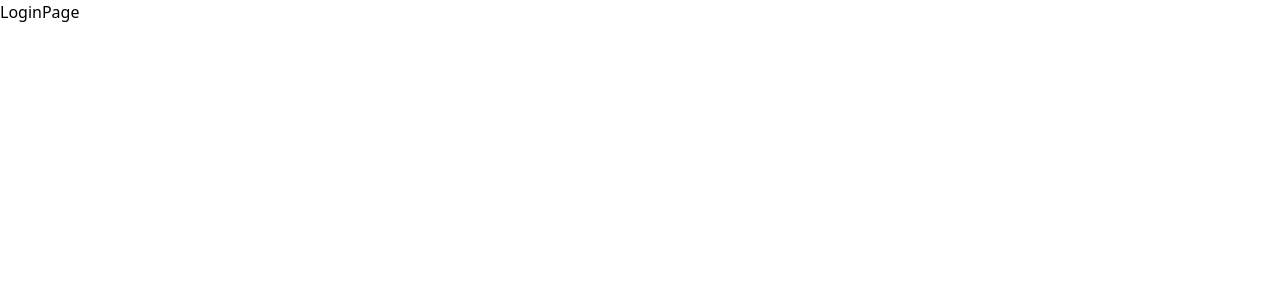
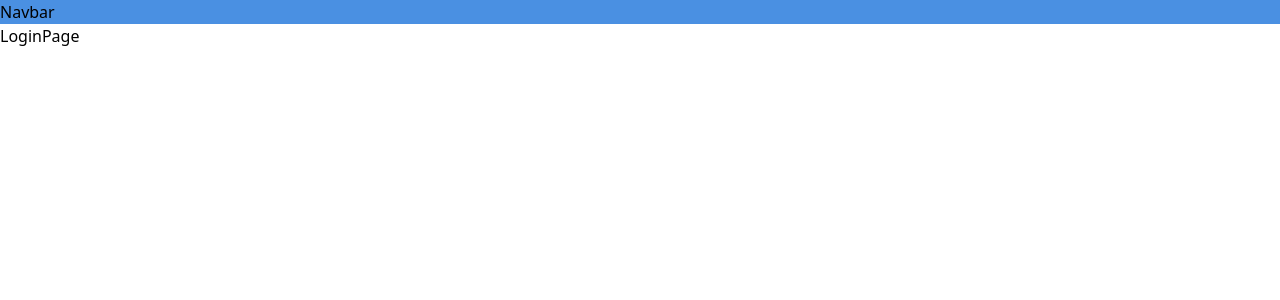
Before and after one commit to swpark907/virtual_travel_app, a React (Create React App) app: page /login in a window 1280 px wide. Shown: the top 300 px of the page. Built offline with nearby package versions, Linux system fonts and the light colour scheme; the HTML template or start-up script is replaced by a standard one.

Commit message:
feat: Navbar 파일 추가

```diff
--- a/src/App.tsx
+++ b/src/App.tsx
@@ -6,9 +6,12 @@ import { RoutesConst } from "./constants/routes";
 import Dashboard from "./pages/Dashboard";
 import LoginPage from "./pages/LoginPage";
 import PrivateRoute from "./routes/PrivateRoute";
+import { Navbar } from "./components/Navbar";
 
 const App: React.FC = () => {
   return (
+    <>
+      <Navbar />
       <Routes>
         <Route path="/" element={<Landing />} />
         <Route
@@ -29,6 +32,7 @@ const App: React.FC = () => {
           }
         />
       </Routes>
+    </>
   );
 };
 
--- a/src/components/Navbar/Navbar.tsx
+++ b/src/components/Navbar/Navbar.tsx
@@ -1,6 +1,6 @@
 import React from "react";
 
 const Navbar: React.FC = () => {
-  return <div className="fixed bg-sky-300">Navbar</div>;
+  return <div className="sticky top-0 bg-themeColor w-screen">Navbar</div>;
 };
 export default Navbar;
```
Lines whose indentation alone changed are shown as unchanged.
